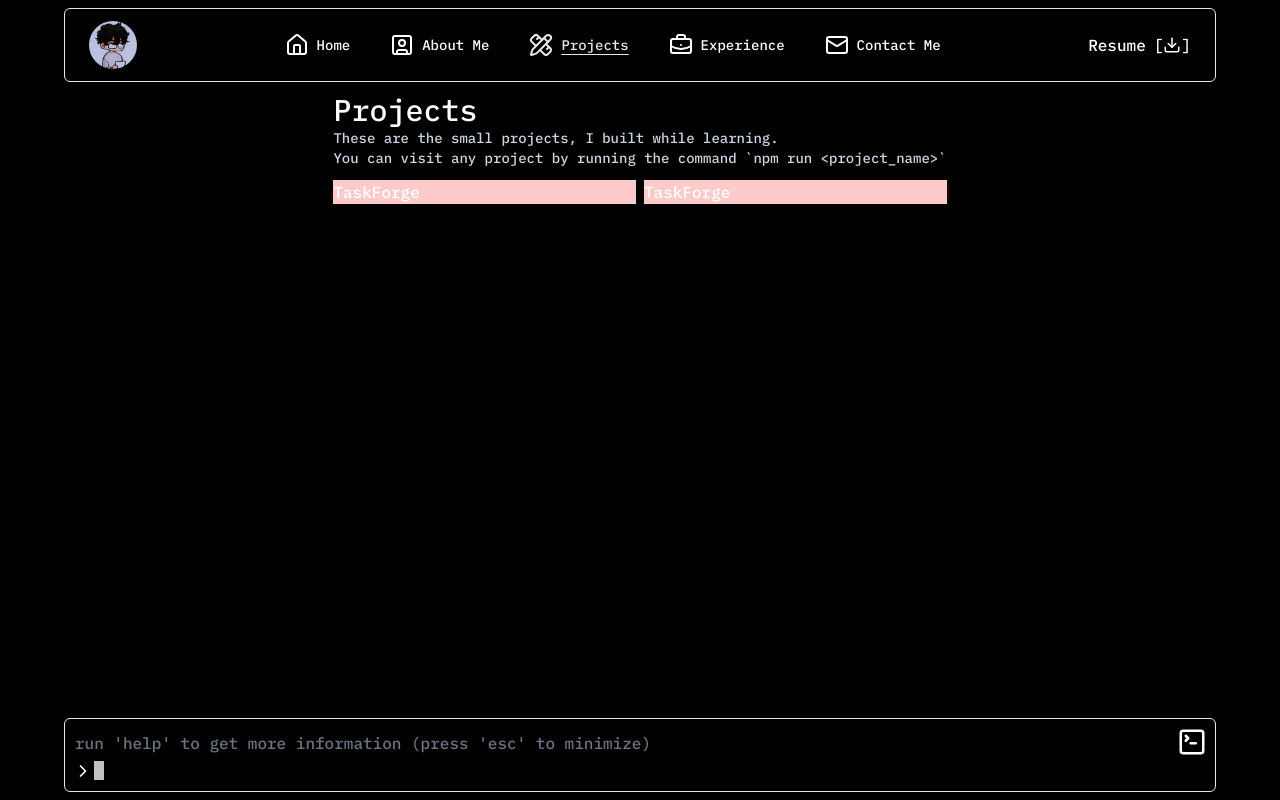
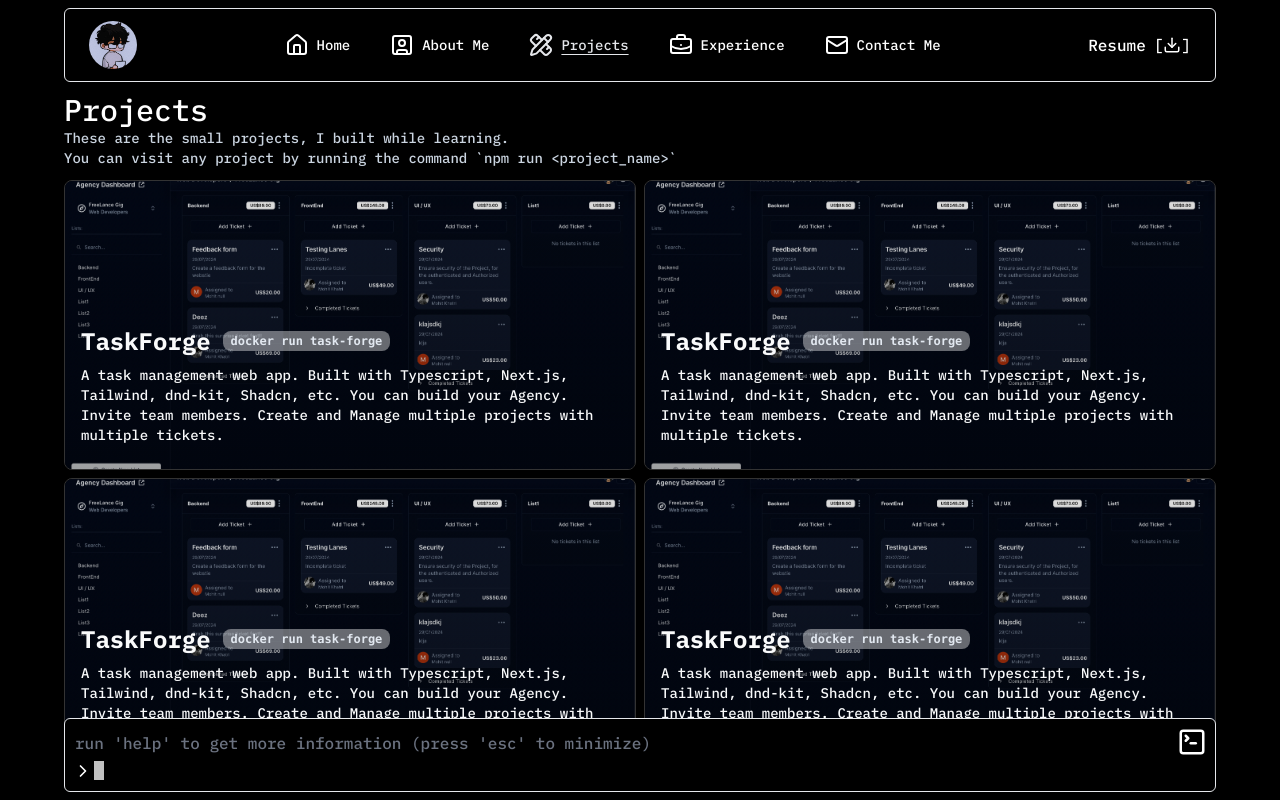
Before and after one commit to mohits-git/portfolio, a Next.js app: page /projects in a window 1280 px wide. Built offline with nearby package versions, Linux system fonts and the light colour scheme.

Commit message:
feat: add Project data and picture for taskforge and some style fixes

```diff
--- a/src/app/layout.tsx
+++ b/src/app/layout.tsx
@@ -31,7 +31,7 @@ export default function RootLayout({
           enableSystem
           disableTransitionOnChange
         >
-          <div className="w-full h-full flex flex-col justify-center items-center">
+          <div className="w-full h-full flex flex-col justify-center items-center scroll-bar">
             <ModalProvider>
               <AppBar />
               <div className="py-20 min-h-full lg:h-screen max-w-[1440]">
--- a/src/app/projects/page.tsx
+++ b/src/app/projects/page.tsx
@@ -1,3 +1,4 @@
+import ProjectCard from "@/components/global/project-card";
 import React from "react";
 
 type Props = {
@@ -6,7 +7,7 @@ type Props = {
 
 const Page: React.FC<Props> = () => {
   return (
-    <div className="px-4 py-3 w-full h-full max-h-[calc(100vh-10vh)] flex flex-col">
+    <div className="px-4 py-3 lg:pb-24 w-full h-full min-h-[calc(100vh-10vh)] flex flex-col overflow-scroll invisible-scrollbar">
       <h1 className="text-3xl">
         Projects
       </h1>
@@ -17,24 +18,34 @@ const Page: React.FC<Props> = () => {
         You can visit any project by running the command `npm run {" <project_name>"}`
       </p>
 
-      <div className="relative mt-3 h-full w-full max-w-6xl overflow-y-auto scroll-bar grid grid-cols-1 lg:grid-cols-2 gap-2">
-        <ProjectCard />
-        <ProjectCard />
+      <div className="relative mt-3 h-full w-full max-w-6xl scroll-bar grid grid-cols-1 md:grid-cols-2 gap-2">
+        <ProjectCard
+          name="TaskForge"
+          command="docker run task-forge"
+          description="A task management web app. Built with Typescript, Next.js, Tailwind, dnd-kit, Shadcn, etc. You can build your Agency. Invite team members. Create and Manage multiple projects with multiple tickets."
+          previewUrl="/projects/task-forge.png"
+        />
+        <ProjectCard
+          name="TaskForge"
+          command="docker run task-forge"
+          description="A task management web app. Built with Typescript, Next.js, Tailwind, dnd-kit, Shadcn, etc. You can build your Agency. Invite team members. Create and Manage multiple projects with multiple tickets."
+          previewUrl="/projects/task-forge.png"
+        />
+        <ProjectCard
+          name="TaskForge"
+          command="docker run task-forge"
+          description="A task management web app. Built with Typescript, Next.js, Tailwind, dnd-kit, Shadcn, etc. You can build your Agency. Invite team members. Create and Manage multiple projects with multiple tickets."
+          previewUrl="/projects/task-forge.png"
+        />
+        <ProjectCard
+          name="TaskForge"
+          command="docker run task-forge"
+          description="A task management web app. Built with Typescript, Next.js, Tailwind, dnd-kit, Shadcn, etc. You can build your Agency. Invite team members. Create and Manage multiple projects with multiple tickets."
+          previewUrl="/projects/task-forge.png"
+        />
       </div>
     </div>
   )
 }
 
 export default Page
-
-type ProjectCardProps = {
-
-}
-
-const ProjectCard: React.FC<ProjectCardProps> = () => {
-  return (
-    <div className="col-span-1 bg-red-200 h-fit w-full">
-      <h3 className="">TaskForge</h3>
-    </div>
-  )
-}
```
Also changed, not shown: public/projects/task-forge.png (added).
